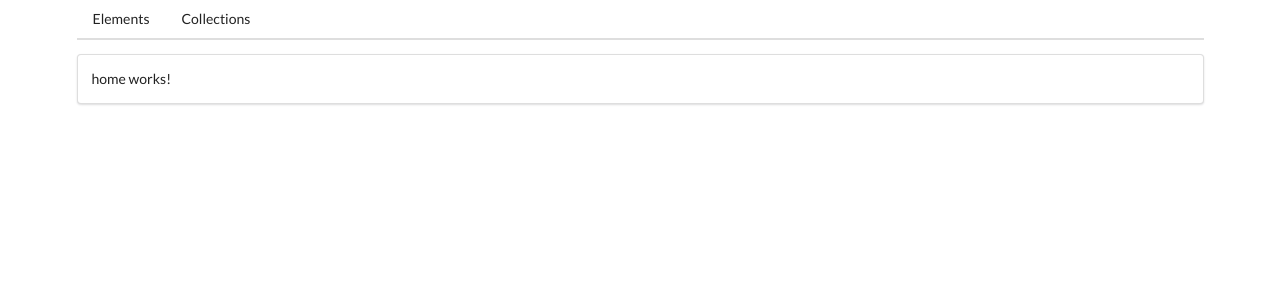
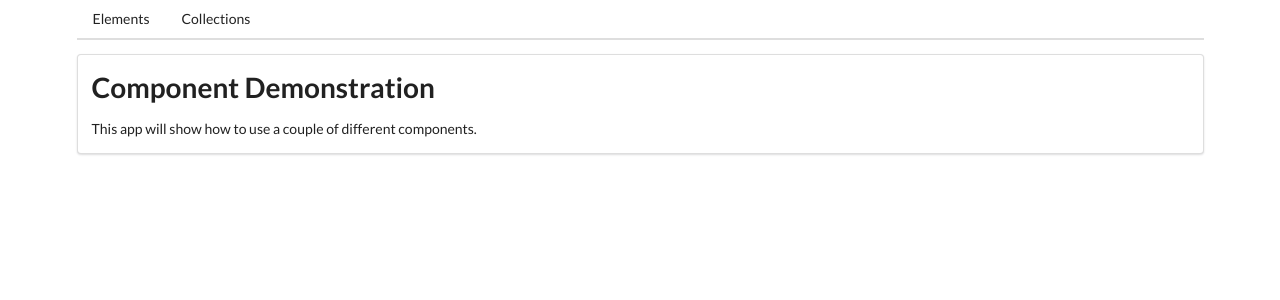
Before and after one commit to ClaytonDewey/comps, an Angular app: page / in a window 1280 px wide. Shown: the top 300 px of the page. Built offline with nearby package versions, Linux system fonts and the light colour scheme.

Commit message:
Set up Home & Not Found pages HTML

```diff
--- a/src/app/app.module.ts
+++ b/src/app/app.module.ts
@@ -16,9 +16,9 @@ import { NotFoundComponent } from './not-found/not-found.component';
     ],
     imports: [
         BrowserModule,
+        ElementsModule,
+        CollectionsModule,
         AppRoutingModule,
-        ElementsModule,
-        CollectionsModule
     ],
     providers: [],
     bootstrap: [AppComponent]
--- a/src/app/home/home.component.html
+++ b/src/app/home/home.component.html
@@ -1 +1,4 @@
-<p>home works!</p>
+<h1>Component Demonstration</h1>
+<p>
+    This app will show how to use a couple of different components.
+</p>
--- a/src/app/not-found/not-found.component.html
+++ b/src/app/not-found/not-found.component.html
@@ -1 +1,6 @@
-<p>not-found works!</p>
+<div class="ui center aligned container">
+    <h1>404 Page Not Found</h1>
+    <p>The page you were looking for doesn't exist.</p>
+    <p>You may have mistyped the address or the page may have moved.</p>
+    <img src="assets/nothing_to_see.gif" alt="">
+</div>
```
